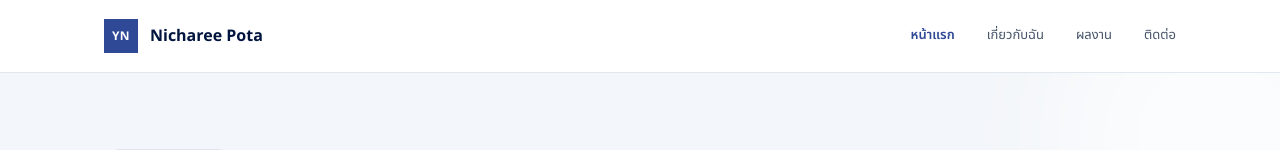
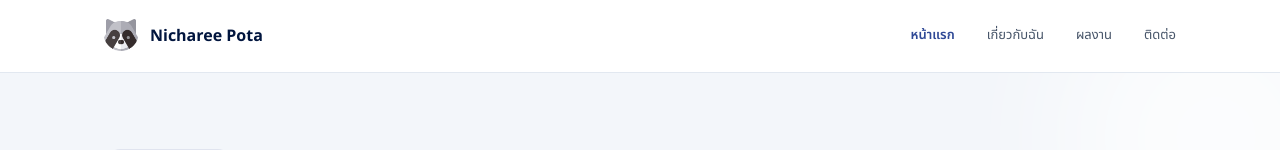
Before and after one commit to wachirapong-n/Pota-portfolio, a Next.js app: page / in a window 1280 px wide. Shown: the top 150 px of the page. Built offline with nearby package versions, Linux system fonts and the light colour scheme.

Commit message:
change image logo

```diff
--- a/components/layout/navbar.tsx
+++ b/components/layout/navbar.tsx
@@ -5,6 +5,7 @@ import { usePathname } from "next/navigation";
 import { Menu, X } from "lucide-react";
 import { useState } from "react";
 import { profile } from "@/data/profile";
+import Image from "next/image";
 
 const links = [
   { href: "/", label: "หน้าแรก" },
@@ -27,8 +28,14 @@ export function Navbar() {
           aria-label={`${profile.name} home`}
           className="flex items-center gap-3 font-bold"
         >
-          <span className="grid size-[34px] place-items-center bg-primary text-xs tracking-wide text-white">
-            {profile.initials}
+          <span className="grid size-[34px] place-items-center text-xs tracking-wide text-white">
+            <Image
+              src="/images/raccoon.png"
+              alt="Logo"
+              width={34}
+              height={34}
+              className="object-cover"
+            />
           </span>
           <span>{profile.name}</span>
         </Link>
```
Also changed, not shown: public/images/raccoon.png (added).
